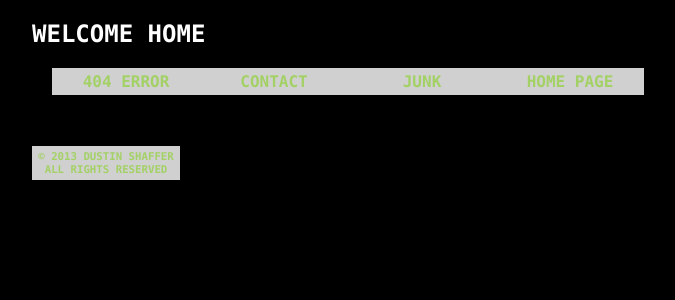
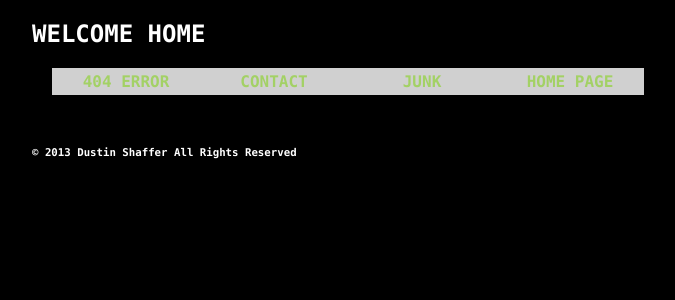
Before and after one commit to misterdustinface/misterdustinface.github.io, a Jekyll site: the page built from index.html, in a window 1280 px wide. Shown: the top 300 px of the page, without its empty margins (8-683 px from the left). Built offline with Jekyll 4.4.1, drawn with Linux system fonts in a browser that asks for light colours; comment, search, counter and statistics services are not loaded.

Commit message:
Update home.html

```diff
--- a/_layouts/home.html
+++ b/_layouts/home.html
@@ -5,7 +5,14 @@
 
 {% include pages.html %}
 
-{% include footer.html %}
+<!-- TEMP FOOTER -->
+<div id="footer">
+<h6 align="left">
+<br></br>
+&copy; 2013 Dustin Shaffer All Rights Reserved
+</h6>
+</div>
+<!-- END TEMP FOOTER -->
 
 {% include tracking.html %}
 </body>
```
